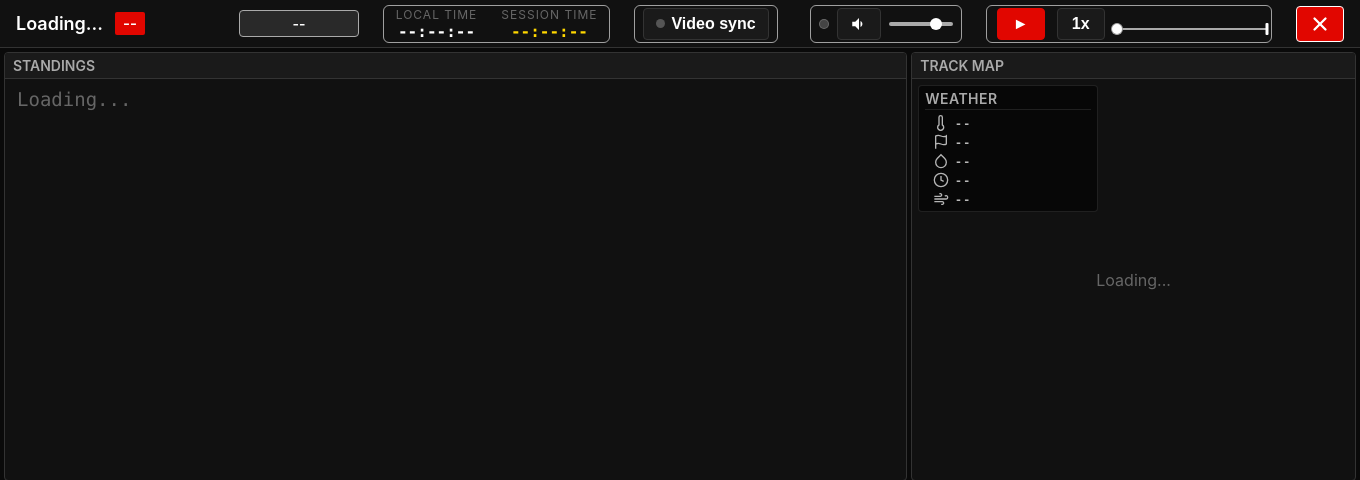
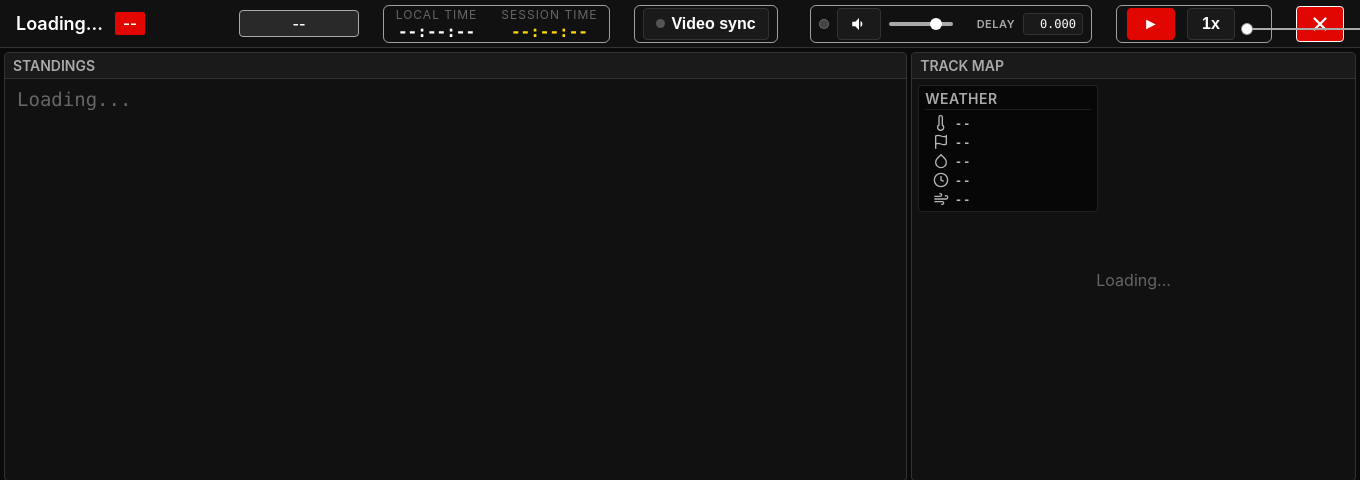
Before and after one commit to nelsonsousa/f1-unleashed, a FastAPI app: page /qualifying in a window 1360 px wide. Shown: the top 480 px of the page. Run offline with FastAPI, Linux system fonts and the light colour scheme; data that the repository does not hold is empty; some libraries are stand-ins or nearby versions.

Commit message:
feat(audio): manual Delay box for the broadcast anchor offset
The PDT broadcast anchor is sometimes offset from the data by a variable
amount (seen ~28-34s, varies per session). Re-wire the audio offset as a
user-facing Delay input (ss.SSS, accepts + later / - earlier) next to the
volume control; applied on Enter/blur, re-pulls audio immediately. Trim the
scrubber min-width to fit. Document as a known issue in the README. Bump 1.2.1.

Co-Authored-By: Claude Opus 4.8 <noreply@anthropic.com>

```diff
--- a/static/css/components/header.css
+++ b/static/css/components/header.css
@@ -537,7 +537,8 @@
 /* Scrubber */
 .scrubber {
     flex: 1;
-    min-width: 150px;
+    /* Trimmed from 150px to make room for the audio Delay input. */
+    min-width: 120px;
     position: relative;
     height: 32px;
 }
--- a/static/js/components/header.js
+++ b/static/js/components/header.js
@@ -629,15 +629,26 @@
         // its actual playback position without depending on this IIFE's
         // private state.
         window.f1audioElement = audio;
-        // adjustAudioOffset retained as a no-op shim for tv_sync.js;
-        // with PDT-anchored audio there's no user-facing offset to
-        // adjust anymore.
-        window.adjustAudioOffset = function(_deltaSec) {};
+        // Manual audio delay. The PDT broadcast anchor is sometimes offset (see
+        // README known issues), so let the user shift the audio against the data
+        // clock. `offsetSeconds` is `off` in clockToAudioSec: positive → audio
+        // plays LATER (hear older content), negative → audio plays EARLIER.
+        function setAudioOffset(sec) {
+            if (!state.audio.isReady || !isFinite(sec)) { updateAudioDelayInput(); return; }
+            state.audio.offsetSeconds = sec;
+            updateAudioDelayInput();
+            alignAudioToClock();   // re-pull audio to the corrected position now
+            syncAudio();
+        }
+        // Absolute (Delay input box, ss.SSS) and relative (tv_sync.js) entry points.
+        window.applyAudioDelay = function(raw) { setAudioOffset(parseFloat(raw)); };
+        window.adjustAudioOffset = function(deltaSec) { setAudioOffset((state.audio.offsetSeconds || 0) + deltaSec); };
 
         if (audioInfo.start_utc) {
             state.audio.startUtc = new Date(audioInfo.start_utc.replace('Z', '+00:00'));
         }
         state.audio.offsetSeconds = audioInfo.offset_seconds || 0;
+        updateAudioDelayInput();
         // Per-segment map for piecewise clock→audio mapping + inter-segment gap
         // skipping on multi-segment replays (I15). Empty → single-anchor path.
         state.audio.segments = (audioInfo.segments || [])
@@ -1071,6 +1082,14 @@
         updateAudioPlayButton();
     }
 
+    // Reflect the current audio delay in the Delay input box (ss.SSS), unless
+    // the user is mid-edit (focused).
+    function updateAudioDelayInput() {
+        const el = document.getElementById('audioDelayInput');
+        if (!el || el === document.activeElement) return;
+        el.value = (state.audio.offsetSeconds || 0).toFixed(3);
+    }
+
     // Reflect audio playState on the button (green when playing).
     function updateAudioPlayButton() {
         const btn = document.getElementById('audioPlayBtn');
--- a/templates/components/header.html
+++ b/templates/components/header.html
@@ -51,6 +51,14 @@
                min="0" max="100" value="80"
                oninput="handleVolumeChange(this.value)" title="Volume">
 
+        <!-- Manual audio delay (known issue: the broadcast PDT anchor is
+             sometimes offset). Seconds as ss.SSS; +later / −earlier. Applied on
+             Enter or focus-out. -->
+        <span class="audio-delay-label audio-delay-label-spaced">Delay</span>
+        <input type="text" inputmode="decimal" class="audio-offset-input" id="audioDelayInput"
+               value="0.000" title="Audio delay (ss.SSS) — positive plays commentary later, negative earlier"
+               onchange="applyAudioDelay(this.value)">
+
     </div>
 
     <div class="controls">
```
Also changed, not shown: README.md, 1 other file.
